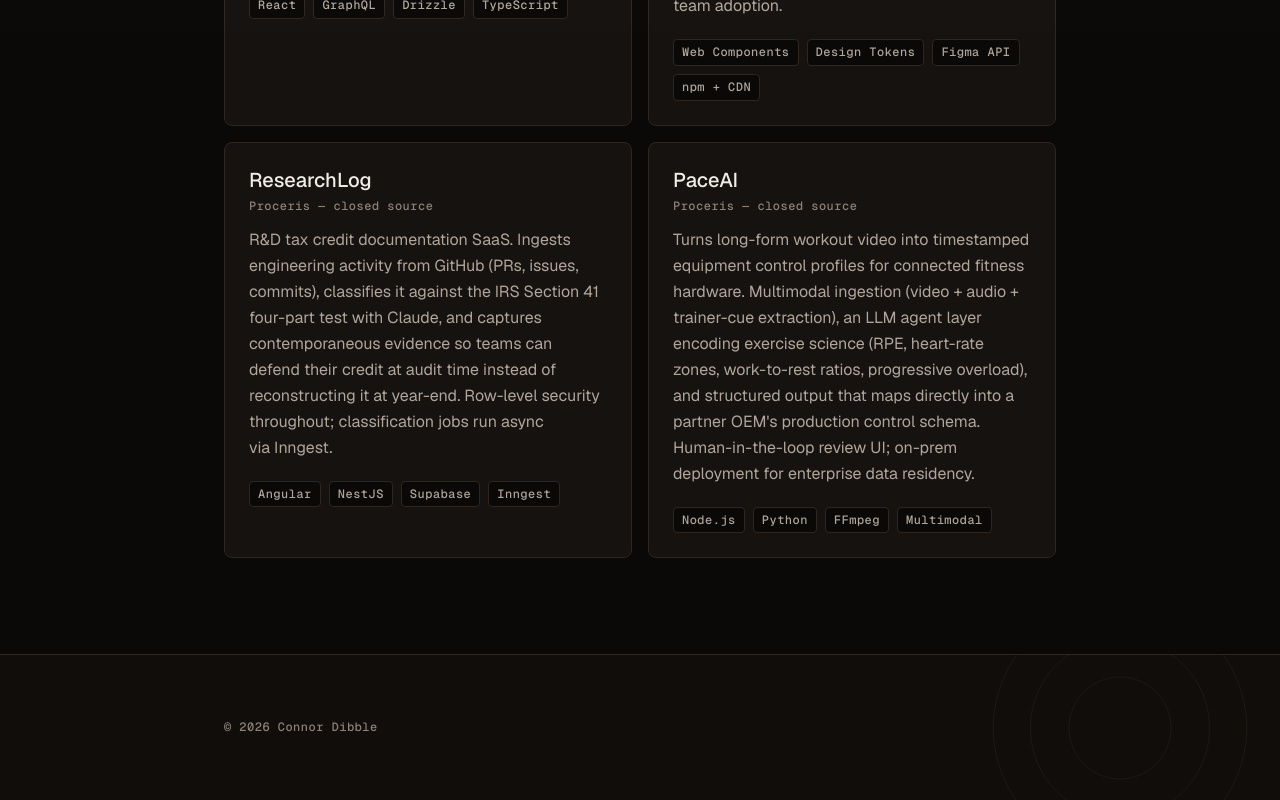
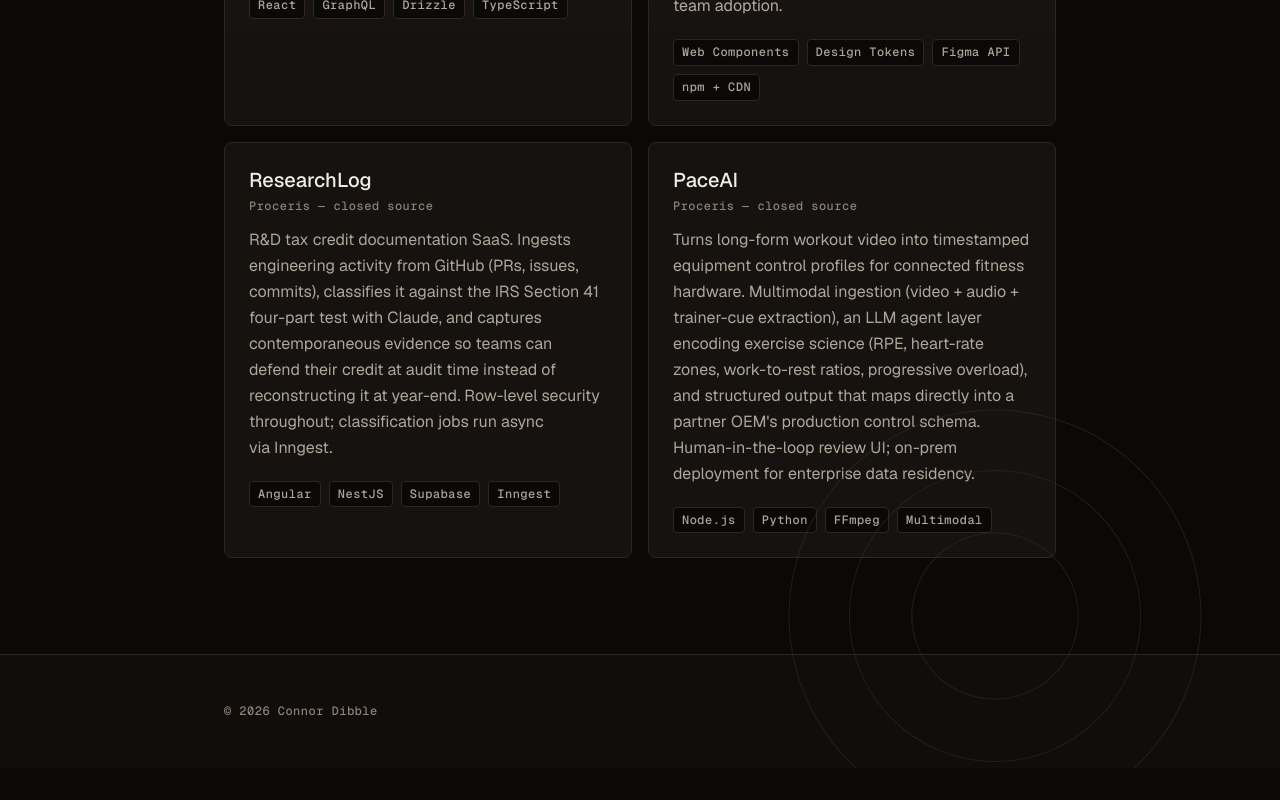
Before and after one commit to connordibble/connordibble.dev, a Next.js app: page /projects in a window 1280 px wide. Shown: the part 769-1569 px from the top of the page. After the commit the page ends 1537 px from the top, so only its background shows below. Built offline with nearby package versions, Linux system fonts and the light colour scheme.

Commit message:
style: refine hero and footer brand art

```diff
--- /dev/null
+++ b/src/components/footer-rings.tsx
@@ -0,0 +1,20 @@
+export function FooterRings() {
+  return (
+    <div
+      aria-hidden="true"
+      className="pointer-events-none absolute right-0 bottom-0 z-0 h-[24rem] w-full overflow-hidden sm:h-[30rem]"
+    >
+      <svg
+        viewBox="0 0 200 200"
+        fill="none"
+        stroke="currentColor"
+        strokeWidth="0.5"
+        className="absolute right-[-3.5rem] bottom-[-3rem] h-[18rem] w-[18rem] text-border-strong opacity-45 sm:right-[clamp(1.5rem,6vw,8rem)] sm:bottom-[-3.5rem] sm:h-[26rem] sm:w-[26rem]"
+      >
+        <circle cx="100" cy="100" r="40" />
+        <circle cx="100" cy="100" r="70" />
+        <circle cx="100" cy="100" r="99" />
+      </svg>
+    </div>
+  );
+}
--- a/src/components/footer.tsx
+++ b/src/components/footer.tsx
@@ -1,19 +1,10 @@
+import { FooterRings } from "./footer-rings";
+
 export function Footer() {
   return (
-    <footer className="relative isolate overflow-hidden bg-shell border-t border-border">
-      <svg
-        viewBox="0 0 200 200"
-        fill="none"
-        stroke="currentColor"
-        strokeWidth="0.5"
-        aria-hidden="true"
-        className="pointer-events-none absolute top-1/2 right-4 -z-10 h-40 w-40 -translate-y-1/2 text-border-strong opacity-50 sm:right-8 sm:h-52 sm:w-52 md:h-64 md:w-64"
-      >
-        <circle cx="100" cy="100" r="40" />
-        <circle cx="100" cy="100" r="70" />
-        <circle cx="100" cy="100" r="99" />
-      </svg>
-      <div className="container-wide py-12 sm:py-16">
+    <footer className="relative isolate bg-shell border-t border-border">
+      <FooterRings />
+      <div className="container-wide relative z-10 py-10 sm:py-12">
         <p className="font-mono text-caption text-text-subtle">
           © 2026 Connor Dibble
         </p>
--- a/src/components/hero.tsx
+++ b/src/components/hero.tsx
@@ -5,8 +5,11 @@
   return (
     <section
       id="top"
-      className="container-wide relative isolate pt-20 pb-8 sm:pt-28 sm:pb-10"
+      className="container-wide relative isolate overflow-hidden pt-20 pb-8 sm:pt-28 sm:pb-10"
     >
+      <BrandMark
+        className="pointer-events-none absolute top-3 right-[-2.25rem] -z-10 h-64 w-64 text-border opacity-[0.14] sm:top-8 sm:right-[-1.5rem] sm:h-72 sm:w-72 md:hidden"
+      />
       <BrandMark
         className="pointer-events-none absolute top-1/2 right-0 -z-10 hidden h-80 w-80 -translate-y-1/2 text-border-strong opacity-50 md:block"
       />
```
